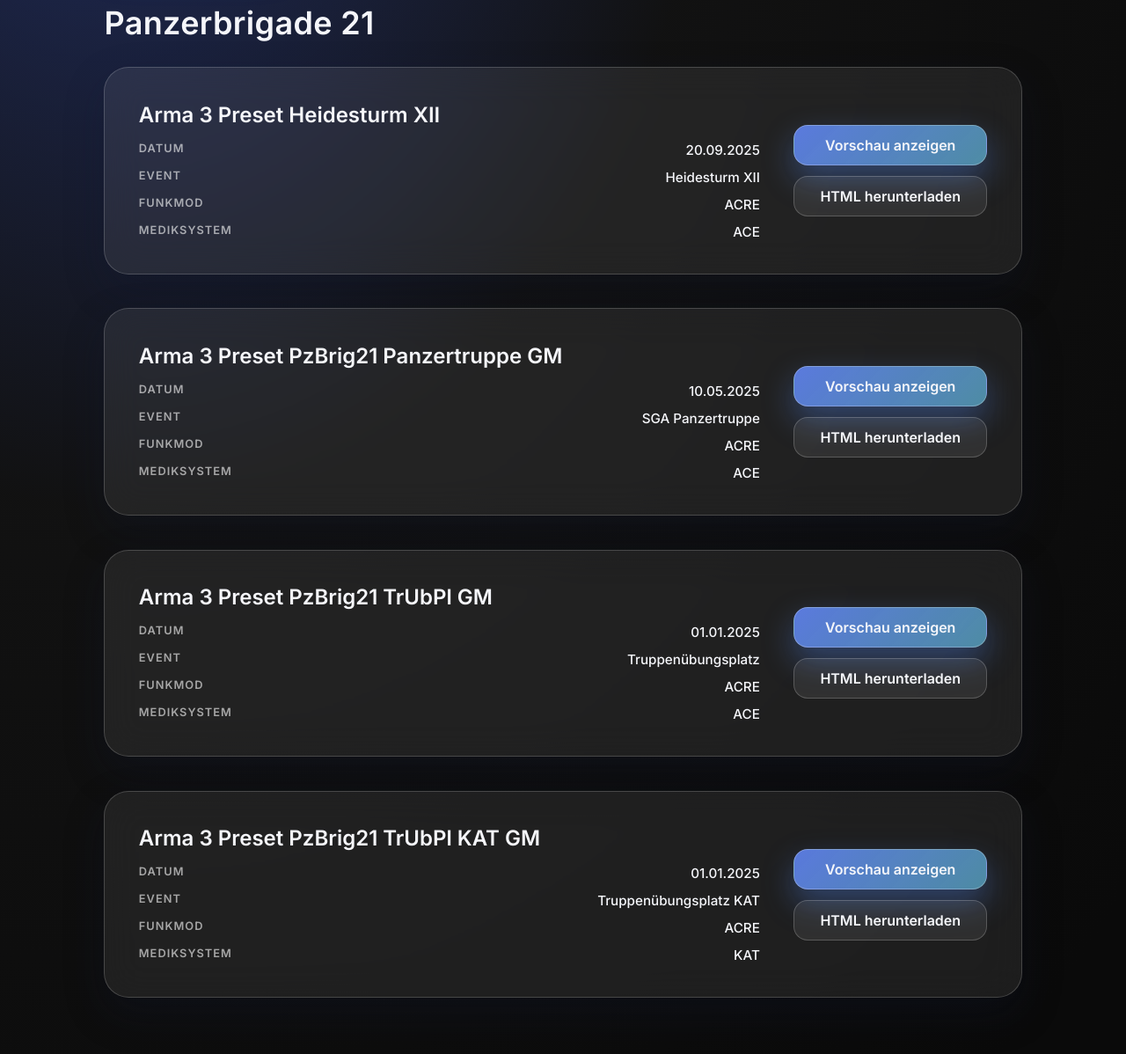
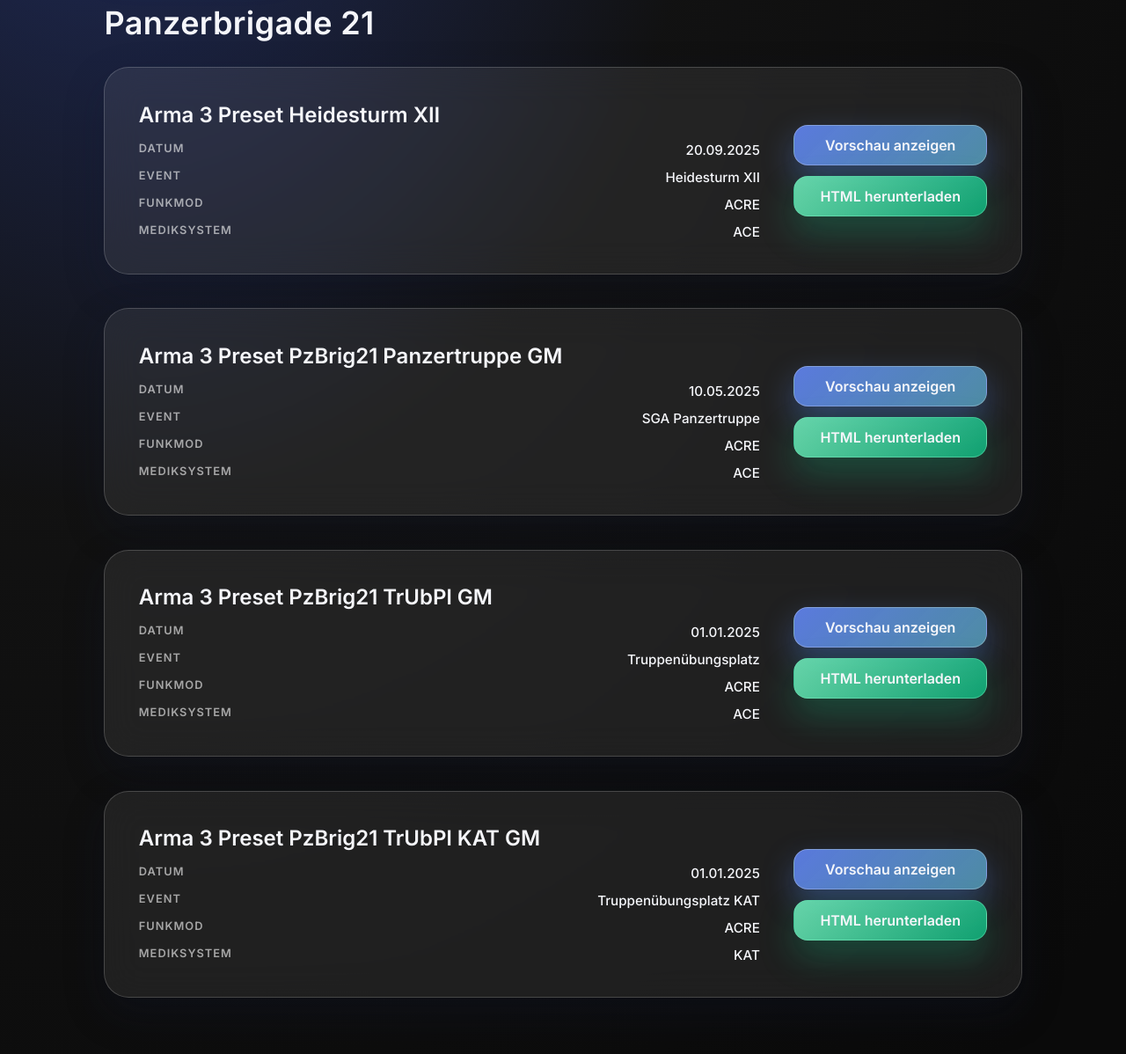
Before and after one commit to sancron/Workshop-HTML-Webseite, a PHP site: page / in a window 1280 px wide. Shown: the part 529-1727 px from the top of the page at 88% size. Run offline with PHP 8.4, Linux system fonts and the light colour scheme.

Commit message:
Add green gradient download button style

```diff
--- a/assets/css/app.css
+++ b/assets/css/app.css
@@ -236,6 +236,19 @@ input[type="button"].btn-secondary {
 .btn-secondary:hover,
 .btn-secondary:focus-visible {
     background: rgba(255, 255, 255, 0.14);
+}
+
+.btn-download {
+    background: linear-gradient(135deg, rgba(110, 231, 183, 0.9), rgba(16, 185, 129, 0.85));
+    color: var(--text-primary);
+    border-color: rgba(110, 231, 183, 0.45);
+    box-shadow: 0 18px 40px rgba(16, 185, 129, 0.3);
+}
+
+.btn-download:hover,
+.btn-download:focus-visible {
+    background: linear-gradient(135deg, rgba(134, 239, 188, 1), rgba(5, 150, 105, 0.9));
+    border-color: rgba(134, 239, 188, 0.6);
 }
 
 .btn-danger,
--- a/index.php
+++ b/index.php
@@ -94,7 +94,7 @@ unset($organizerEntries);
                                 </div>
                                 <div class="modset-card__actions">
                                     <a href="<?= htmlspecialchars($entry['html']) ?>" class="btn btn-primary-glass" target="_blank">Vorschau anzeigen</a>
-                                    <a href="<?= htmlspecialchars($entry['html']) ?>" class="btn btn-secondary-glass" download>HTML herunterladen</a>
+                                    <a href="<?= htmlspecialchars($entry['html']) ?>" class="btn btn-download" download>HTML herunterladen</a>
                                     <?php if ($isAdmin): ?>
                                         <a href="upload.php?edit=<?= urlencode($entry['preset_name']) ?>" class="btn btn-glass">Bearbeiten</a>
                                     <?php endif; ?>
```
